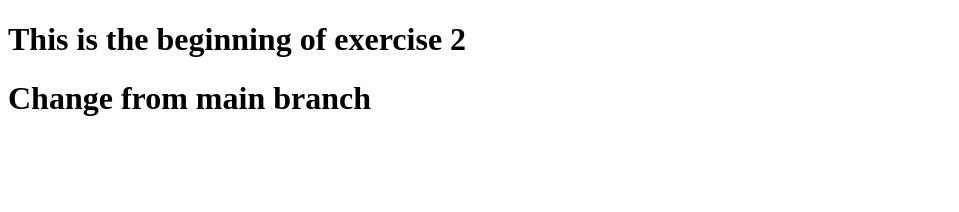
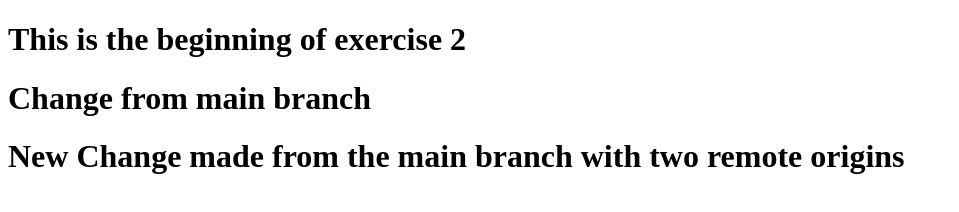
Before and after one commit to alainmigabo/gym-git-exercises-copy, a plain HTML site: page home.html in a window 1280 px wide. Shown: the whole page, without its empty margins (0-959 px from the left). Drawn offline with Linux system fonts and the light colour scheme.

Commit message:
change made from the main branch with two remote origins

```diff
--- a/home.html
+++ b/home.html
@@ -9,5 +9,6 @@
 <body>
     <h1>This is the beginning of exercise 2</h1>
     <h1>Change from main branch</h1>
+    <h1>New Change made from the main branch with two remote origins</h1>
 </body>
 </html>
```
